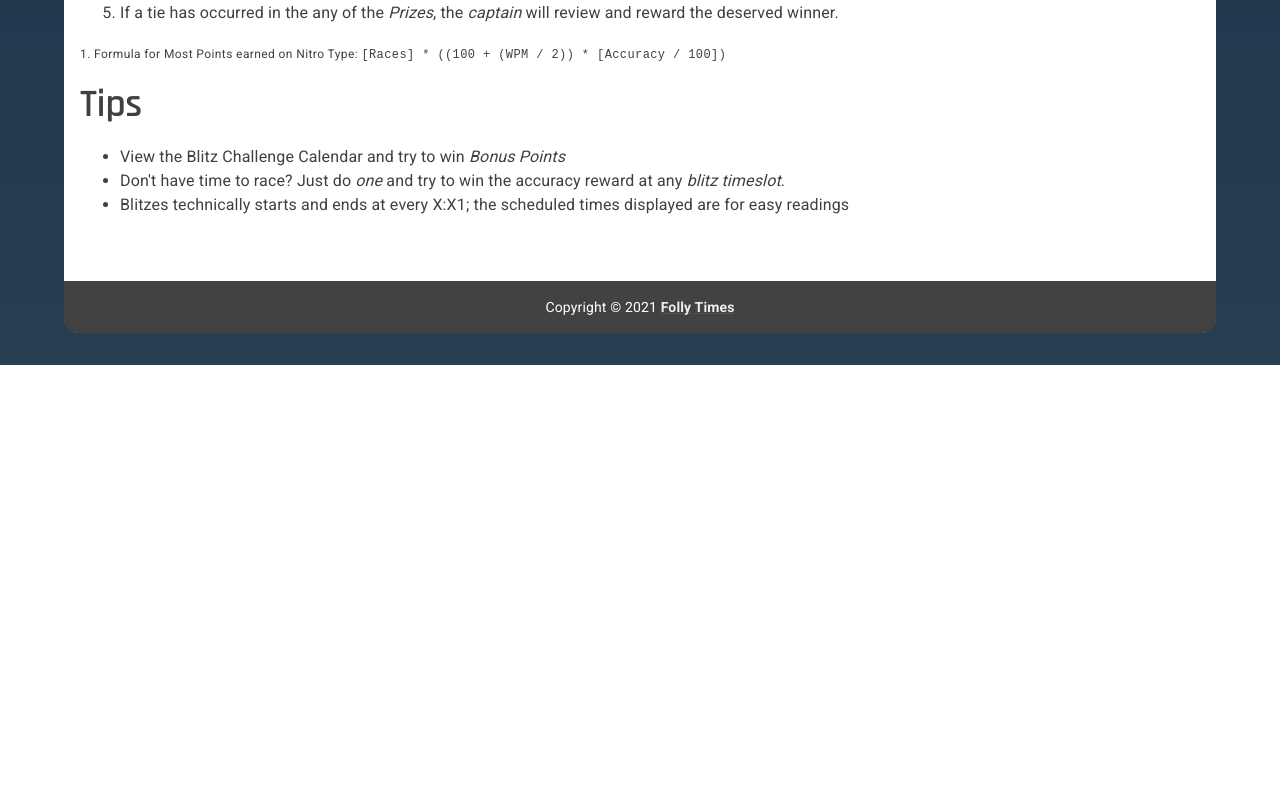
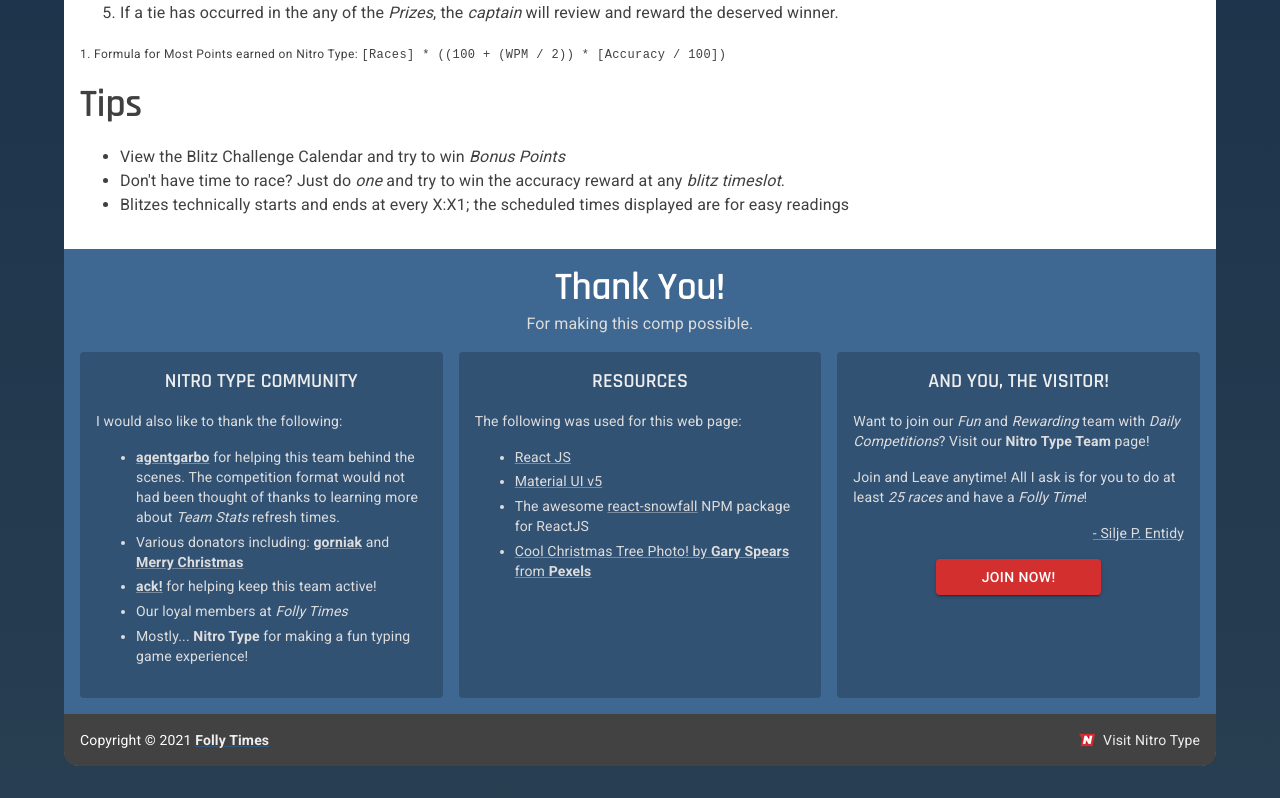
Before and after one commit to Toonidy/nt-folly-xmaxx-comp-web, a React (Create React App) app: page / in a window 1280 px wide. Shown: the part 1312-2110 px from the top of the page. Before the commit the page ends 1677 px from the top, so only its background shows below. Built offline with nearby package versions, Linux system fonts and the light colour scheme; no server answers.

Commit message:
Footer changes

```diff
--- a/src/App.tsx
+++ b/src/App.tsx
@@ -1,6 +1,6 @@
 import dayjs from "dayjs"
 import Snowfall from "react-snowfall"
-import { useTheme, Box, Paper, Container, Typography, Link } from "@mui/material"
+import { useTheme, Box, Paper, Container, Typography, Link, Grid, Button } from "@mui/material"
 import { Logo } from "./components/PageHeader/logo"
 import { PrizeInfo } from "./components/PageHeader/prizeInfo"
 import { NTCashIcon } from "./components/Icon/ntCash"
@@ -103,27 +103,242 @@
 								</Typography>
 							</ul>
 						</Box>
+
+						{/* Credits Section */}
+						<Box component={"section"} sx={{ p: 2, backgroundColor: "#3e6791", color: "#fff" }}>
+							<Typography
+								variant={"h2"}
+								sx={{
+									fontFamily: "Rajdhani, sans-serif",
+									fontWeight: 600,
+									textAlign: "center",
+								}}
+							>
+								Thank You!
+							</Typography>
+							<Typography sx={{ color: "#ddd", textAlign: "center", mb: 2 }}>For making this comp possible.</Typography>
+							<Grid container spacing={2}>
+								<Grid item xs={4}>
+									<Paper elevation={0} sx={{ p: 2, backgroundColor: "rgba(0, 0, 0, 0.2)", color: "#ddd", height: "100%" }}>
+										<Typography
+											variant={"h5"}
+											component={"h3"}
+											sx={{
+												fontFamily: "Rajdhani, sans-serif",
+												fontWeight: 600,
+												mb: 2,
+												color: "#eee",
+												textTransform: "uppercase",
+												textAlign: "center",
+											}}
+										>
+											Nitro Type Community
+										</Typography>
+										<Typography variant={"body2"}>I would also like to thank the following:</Typography>
+										<ul>
+											<Typography component={"li"} variant={"body2"} gutterBottom>
+												<strong>
+													<Link
+														href={"https://www.nitrotype.com/racer/agentgarbo"}
+														color={"#ddd"}
+														target={"_blank"}
+														rel={"external noreferrer"}
+													>
+														agentgarbo
+													</Link>
+												</strong>{" "}
+												for helping this team behind the scenes. The competition format would not had been thought of thanks to learning
+												more about <em>Team Stats</em> refresh times.
+											</Typography>
+											<Typography component={"li"} variant={"body2"} gutterBottom>
+												{"Various donators including: "}
+												<strong>
+													<Link
+														href={"https://www.nitrotype.com/racer/gorniak"}
+														color={"#ddd"}
+														target={"_blank"}
+														rel={"external noreferrer"}
+													>
+														gorniak
+													</Link>
+												</strong>
+												{" and "}
+												<strong>
+													<Link
+														href={"https://www.nitrotype.com/racer/rookieofro"}
+														color={"#ddd"}
+														target={"_blank"}
+														rel={"external noreferrer"}
+													>
+														Merry Christmas
+													</Link>
+												</strong>
+											</Typography>
+											<Typography component={"li"} variant={"body2"} gutterBottom>
+												<strong>
+													<Link
+														href={"https://www.nitrotype.com/racer/margesimpson07"}
+														color={"#ddd"}
+														target={"_blank"}
+														rel={"external noreferrer"}
+													>
+														ack!
+													</Link>
+												</strong>
+												{" for helping keep this team active!"}
+											</Typography>
+											<Typography component={"li"} variant={"body2"} gutterBottom>
+												Our loyal members at <em>Folly Times</em>
+											</Typography>
+											<Typography component={"li"} variant={"body2"}>
+												Mostly... <strong>Nitro Type</strong> for making a fun typing game experience!
+											</Typography>
+										</ul>
+									</Paper>
+								</Grid>
+								<Grid item xs={4}>
+									<Paper elevation={0} sx={{ p: 2, backgroundColor: "rgba(0, 0, 0, 0.2)", color: "#ddd", height: "100%" }}>
+										<Typography
+											variant={"h5"}
+											component={"h3"}
+											sx={{
+												fontFamily: "Rajdhani, sans-serif",
+												fontWeight: 600,
+												mb: 2,
+												color: "#eee",
+												textTransform: "uppercase",
+												textAlign: "center",
+											}}
+										>
+											Resources
+										</Typography>
+										<Typography variant={"body2"}>The following was used for this web page:</Typography>
+										<ul>
+											<Typography component={"li"} variant={"body2"} gutterBottom>
+												<Link href={"https://reactjs.org/"} color={"#ddd"} target={"_blank"} rel={"external noreferrer"}>
+													React JS
+												</Link>{" "}
+											</Typography>
+											<Typography component={"li"} variant={"body2"} gutterBottom>
+												<Link href={"https://mui.com/"} color={"#ddd"} target={"_blank"} rel={"external noreferrer"}>
+													Material UI v5
+												</Link>
+											</Typography>
+											<Typography component={"li"} variant={"body2"} gutterBottom>
+												{"The awesome "}
+												<Link
+													href={"https://www.npmjs.com/package/react-snowfall"}
+													color={"#ddd"}
+													target={"_blank"}
+													rel={"external noreferrer"}
+												>
+													react-snowfall
+												</Link>{" "}
+												NPM package for ReactJS
+											</Typography>
+											<Typography component={"li"} variant={"body2"} gutterBottom>
+												<Link
+													href={"https://www.pexels.com/photo/close-up-of-christmas-decoration-hanging-on-tree-250177/"}
+													color={"#ddd"}
+													target={"_blank"}
+													rel={"external noreferrer"}
+												>
+													Cool Christmas Tree Photo! by <strong>Gary Spears</strong> from <strong>Pexels</strong>
+												</Link>
+											</Typography>
+										</ul>
+									</Paper>
+								</Grid>
+								<Grid item xs={4}>
+									<Paper elevation={0} sx={{ p: 2, backgroundColor: "rgba(0, 0, 0, 0.2)", color: "#ddd", height: "100%" }}>
+										<Typography
+											variant={"h5"}
+											component={"h3"}
+											sx={{
+												fontFamily: "Rajdhani, sans-serif",
+												fontWeight: 600,
+												mb: 2,
+												color: "#eee",
+												textTransform: "uppercase",
+												textAlign: "center",
+											}}
+										>
+											And you, the Visitor!
+										</Typography>
+										<Typography variant={"body2"} sx={{ mb: 2 }}>
+											Want to join our <em>Fun</em> and <em>Rewarding</em> team with <em>Daily Competitions</em>? Visit our{" "}
+											<strong>Nitro Type Team</strong> page!
+										</Typography>
+										<Typography variant={"body2"} sx={{ mb: 2 }}>
+											Join and Leave anytime! All I ask is for you to do at least <em>25 races</em> and have a <em>Folly Time</em>!
+										</Typography>
+										<Typography variant={"body2"} sx={{ textAlign: "right", mb: 2 }}>
+											<Link href={"https://www.nitrotype.com/racer/follycakes"} target={"_blank"} color={"#ddd"}>
+												- Silje P. Entidy
+											</Link>
+										</Typography>
+										<Box sx={{ display: "flex" }}>
+											<Button
+												component={"a"}
+												href={"https://www.nitrotype.com/team/FOLLY"}
+												target={"_blank"}
+												rel={"external noreferrer"}
+												variant={"contained"}
+												color={"error"}
+												sx={{
+													m: "0 auto",
+													width: "50%",
+													maxWidth: "200px",
+												}}
+											>
+												Join Now!
+											</Button>
+										</Box>
+									</Paper>
+								</Grid>
+							</Grid>
+						</Box>
 					</main>
 					{/* Footer */}
-					<Typography
+					<Box
 						component={"footer"}
-						variant={"body2"}
 						sx={{
-							position: "relative",
-							mt: 4,
+							display: "flex",
+							justifyContent: "space-between",
+							alignItems: "center",
 							p: 2,
 							borderBottomLeftRadius: "14px",
 							borderBottomRightRadius: "14px",
 							backgroundColor: theme.palette.grey[800],
-							color: theme.palette.getContrastText(theme.palette.background.default),
-							textAlign: "center",
 						}}
 					>
-						Copyright &copy; {new Date().getFullYear()}{" "}
-						<Link href={"https://folly.team/"} sx={{ fontWeight: 600, color: "#eee" }}>
-							Folly Times
+						<Typography
+							variant={"body2"}
+							sx={{
+								position: "relative",
+								color: theme.palette.getContrastText(theme.palette.background.default),
+							}}
+						>
+							Copyright &copy; {new Date().getFullYear()}{" "}
+							<Link href={"https://folly.team/"} sx={{ fontWeight: 600, color: "#eee" }}>
+								Folly Times
+							</Link>
+						</Typography>
+						<Link
+							href={"https://www.nitrotype.com/"}
+							underline={"none"}
+							target={"_blank"}
+							rel={"external noreferrer"}
+							color={"#eee"}
+							title={"Visit Nitro Type to Learn to Type and have Fun!"}
+							sx={{ display: "flex", alignItems: "center" }}
+						>
+							<img src={"/nt-16x16.png"} alt={"Nitro Type Logo"} />
+							<Typography component={"span"} variant={"body2"} sx={{ ml: "1ch" }}>
+								Visit Nitro Type
+							</Typography>
 						</Link>
-					</Typography>
+					</Box>
 				</Paper>
 			</Container>
 		</Box>
```
Also changed, not shown: public/nt-16x16.png (added), 1 other file (tests, documents, lock files or other folders).
